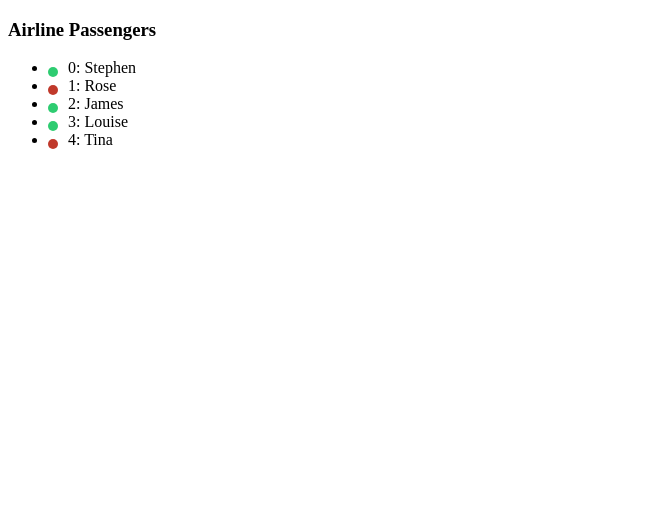
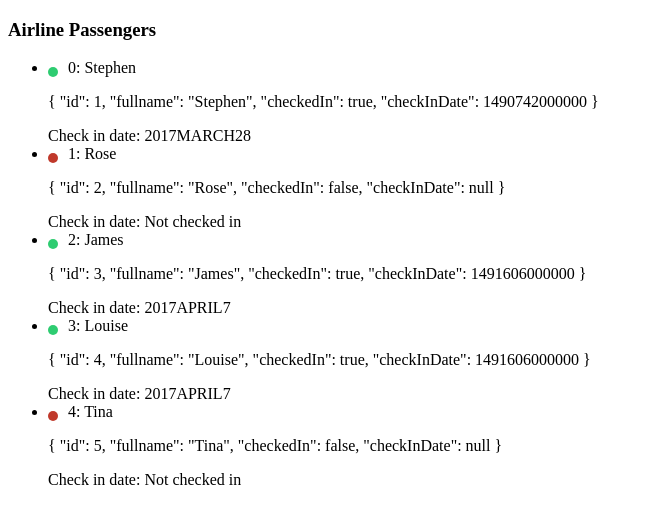
Before and after one commit to FishySD/angular-fundamentals, an Angular app in the folder angular-fundamentals/: page / in a window 1280 px wide. Shown: the top 524 px of the page, without its empty margins (0-650 px from the left). Built offline with nearby package versions, Linux system fonts and the light colour scheme.

Commit message:
Pipes for data transformation

```diff
--- a/angular-fundamentals/src/app/app.component.html
+++ b/angular-fundamentals/src/app/app.component.html
@@ -2,8 +2,17 @@
 	<h3>Airline Passengers</h3>
 	<ul>
 		<li *ngFor="let passenger of passengers; let i = index">
-			<span class="status" [ngClass]="{ 'checked-in': passenger.checkedIn }"></span>
+			<span class="status" [class.checked-in]="passenger.checkedIn"></span>
 			{{ i }}: {{ passenger.fullname }}
+			<p>{{ passenger | json }}</p>
+			<div class="date">
+				Check in date:
+				{{
+					passenger.checkInDate
+						? (passenger.checkInDate | date: "yMMMMd" | uppercase)
+						: "Not checked in"
+				}}
+			</div>
 		</li>
 	</ul>
 </div>
--- a/angular-fundamentals/src/app/app.component.ts
+++ b/angular-fundamentals/src/app/app.component.ts
@@ -3,7 +3,8 @@ import { Component } from "@angular/core";
 interface Passenger {
   id: number,
   fullname: string,
-  checkedIn: boolean
+  checkedIn: boolean,
+  checkInDate: number | null
 }
 @Component({
   selector: 'app-root',
@@ -15,23 +16,28 @@ export class AppComponent {
   passengers: Passenger[] = [{
     id: 1,
     fullname: 'Stephen',
-    checkedIn: true
+    checkedIn: true,
+    checkInDate: 1490742000000
   }, {
     id: 2,
     fullname: 'Rose',
-    checkedIn: false
+    checkedIn: false,
+    checkInDate: null
   }, {
     id: 3,
     fullname: 'James',
-    checkedIn: true
+    checkedIn: true,
+    checkInDate: 1491606000000
   }, {
     id: 4,
     fullname: 'Louise',
-    checkedIn: true
+    checkedIn: true,
+    checkInDate: 1491606000000
   }, {
     id: 5,
     fullname: 'Tina',
-    checkedIn: false
+    checkedIn: false,
+    checkInDate: null
   }
   ];
 }
```
